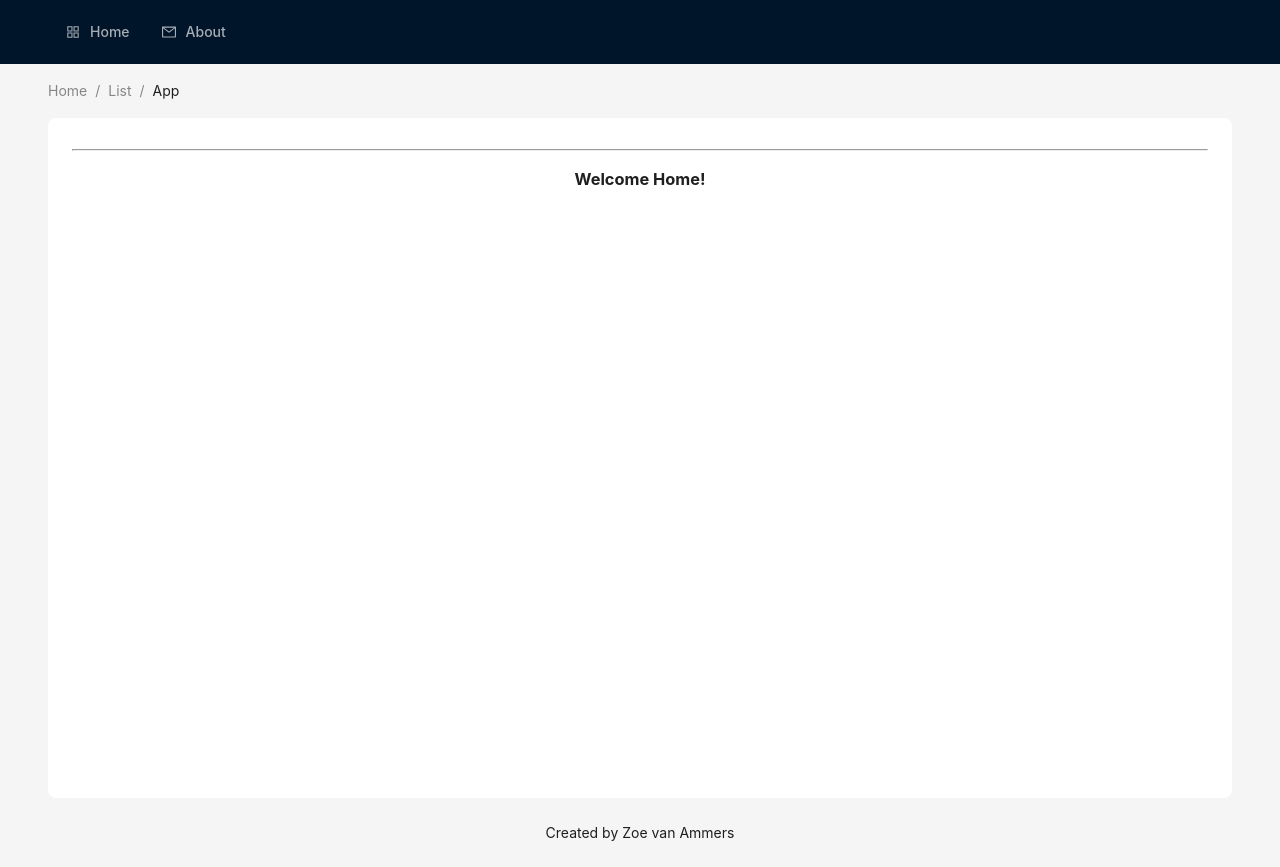
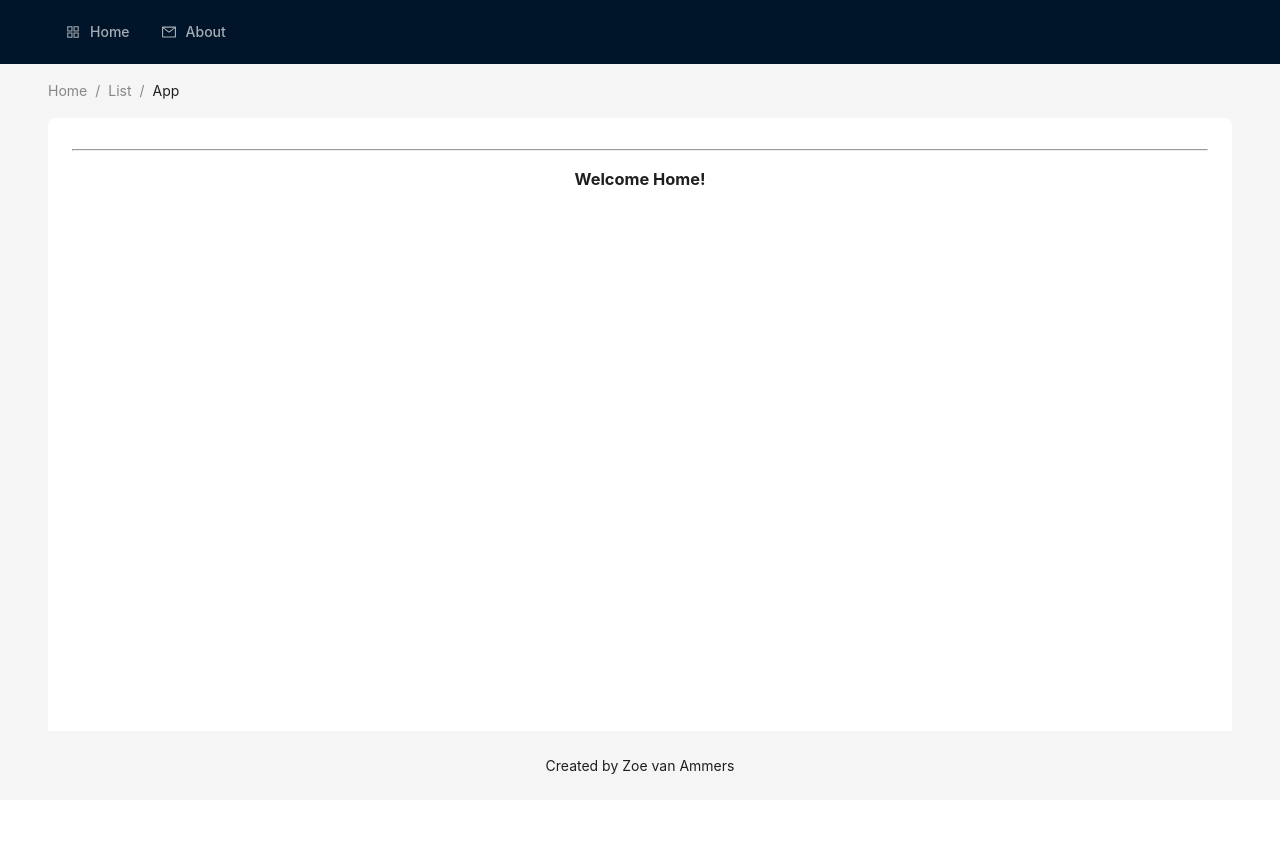
Before and after one commit to zvanammers/sst-demo-notes-app, a React (Vite) app in the folder notes/packages/frontend/: page / in a window 1280 px wide. After the commit the page ends 800 px from the top, so only its background shows below. Built offline with nearby package versions, Linux system fonts and the light colour scheme.

Commit message:
fix: layout

```diff
--- a/notes/packages/frontend/src/App.css
+++ b/notes/packages/frontend/src/App.css
@@ -1,6 +1,13 @@
 #app {
   margin: 0 0;
   text-align: center;
+}
+
+html,
+body,
+#app,
+#app>div {
+  height: 100%
 }
 
 .logo {
--- a/notes/packages/frontend/src/routes/__root.tsx
+++ b/notes/packages/frontend/src/routes/__root.tsx
@@ -47,7 +47,7 @@ function App() {
 	} = theme.useToken();
 
 	return (
-		<Layout style={{ minWidth: '100vh' }}>
+		<Layout>
 			<Header style={{ display: 'flex', alignItems: 'center' }}>
 				<div className="demo-logo" />
 				<Menu
```
